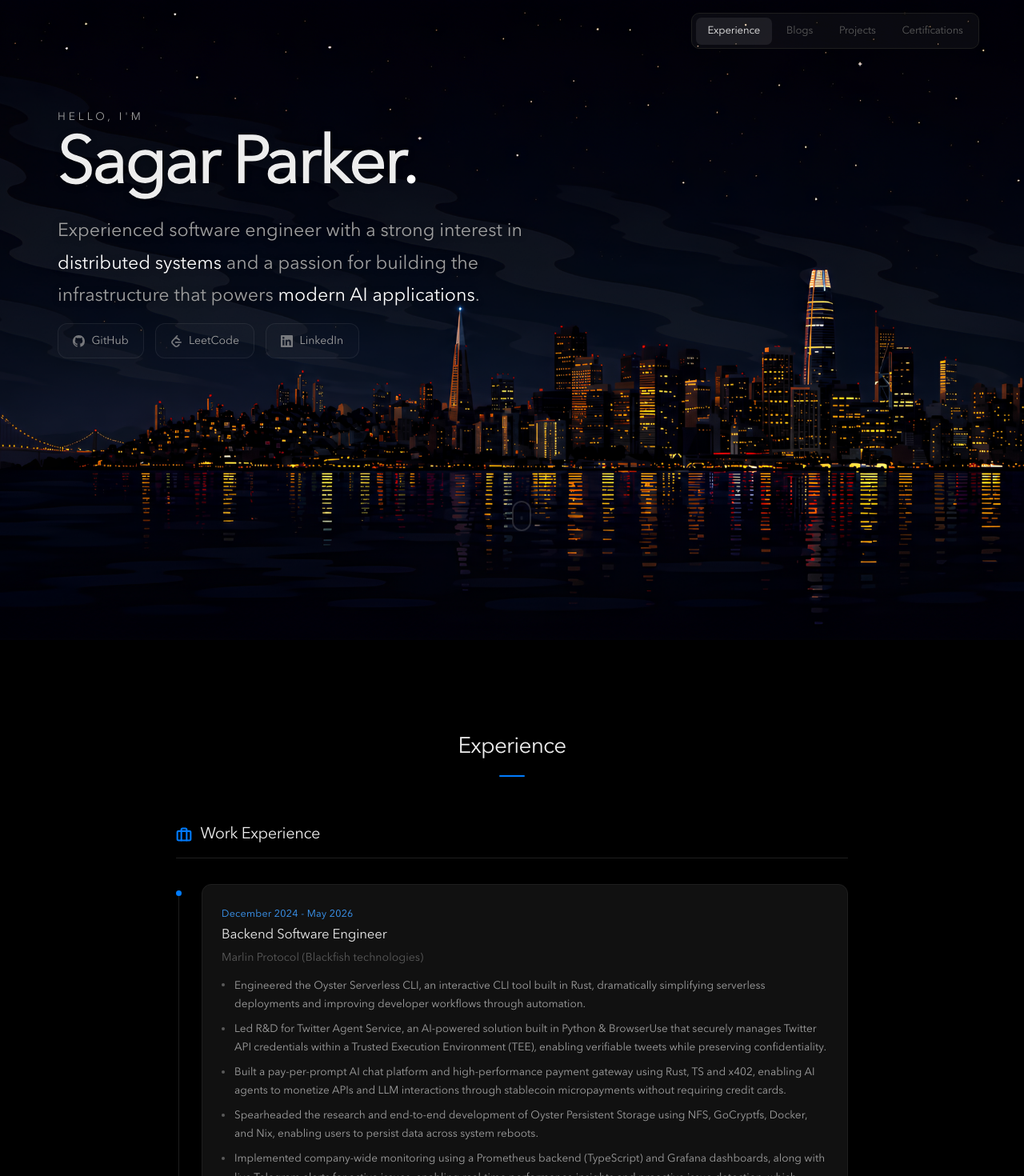
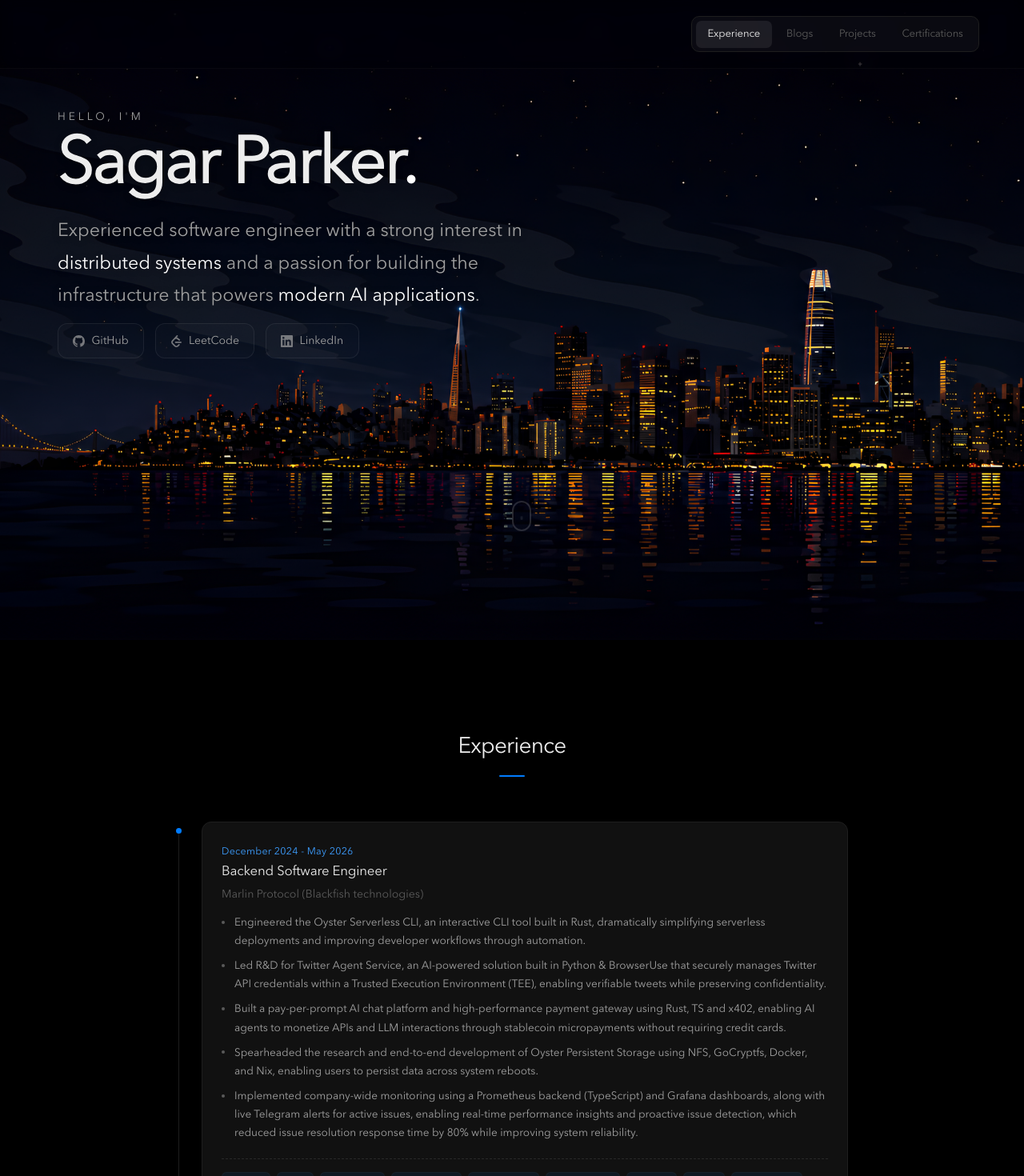
Before and after one commit to sagarparker/sagarparker.github.io, a React (Create React App) app: page / in a window 1280 px wide. Shown: the top 1470 px of the page at 80% size. Built offline with nearby package versions, Linux system fonts and the light colour scheme.

Commit message:
Updated navbar

```diff
--- a/src/App.css
+++ b/src/App.css
@@ -155,15 +155,21 @@ a {
   left: 0;
   right: 0;
   z-index: 1000;
-  padding: 1rem 1.5rem;
+  padding: 1.25rem 1.5rem;
+  background: rgba(0, 0, 0, 0.35);
+  backdrop-filter: blur(12px) saturate(1.8);
+  -webkit-backdrop-filter: blur(12px) saturate(1.8);
+  border-bottom: 1px solid rgba(255, 255, 255, 0.03);
   transition: all 0.35s cubic-bezier(0.4, 0, 0.2, 1);
 }
 
 .navbar-scrolled {
-  background: rgba(0, 0, 0, 0.7);
-  backdrop-filter: blur(16px) saturate(1.8);
-  -webkit-backdrop-filter: blur(16px) saturate(1.8);
-  border-bottom: 1px solid var(--border);
+  padding: 0.85rem 1.5rem;
+  background: rgba(0, 0, 0, 0.65);
+  backdrop-filter: blur(20px) saturate(1.8);
+  -webkit-backdrop-filter: blur(20px) saturate(1.8);
+  border-bottom: 1px solid rgba(255, 255, 255, 0.08);
+  box-shadow: 0 4px 30px rgba(0, 0, 0, 0.25);
 }
 
 .navbar-content {
@@ -1081,10 +1087,10 @@ footer {
 @media (max-width: 768px) {
   .navbar {
     padding: 0.75rem 1.25rem !important;
-    background: rgba(0, 0, 0, 0.75) !important;
+    background: rgba(0, 0, 0, 0.65) !important;
     backdrop-filter: blur(16px) !important;
     -webkit-backdrop-filter: blur(16px) !important;
-    border-bottom: none !important;
+    border-bottom: 1px solid rgba(255, 255, 255, 0.08) !important;
   }
 
   .navbar-content {
--- a/src/components/Experience.tsx
+++ b/src/components/Experience.tsx
@@ -57,13 +57,7 @@ const Experience: React.FC = () => {
 
       <div className="experience-skills-layout">
         <div className="experience-column">
-          <h3 className="column-title">
-            <svg viewBox="0 0 24 24" fill="none" stroke="currentColor" strokeWidth="2.5" strokeLinecap="round" strokeLinejoin="round" className="column-icon">
-              <rect x="2" y="7" width="20" height="14" rx="2" ry="2"></rect>
-              <path d="M16 21V5a2 2 0 0 0-2-2h-4a2 2 0 0 0-2 2v16"></path>
-            </svg>
-            Work Experience
-          </h3>
+
           <div className="timeline">
             {experiences.map((exp, index) => (
               <div key={index} className="timeline-item reveal-child">
```
